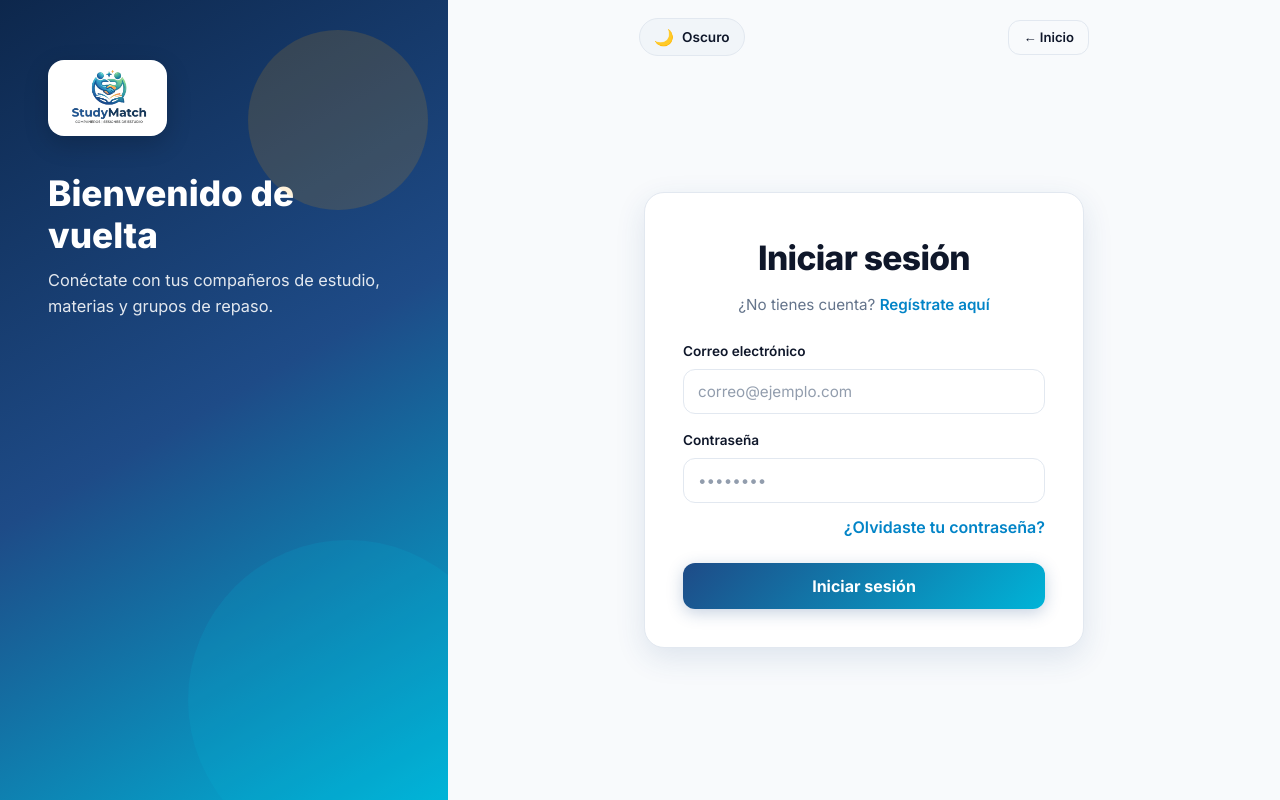
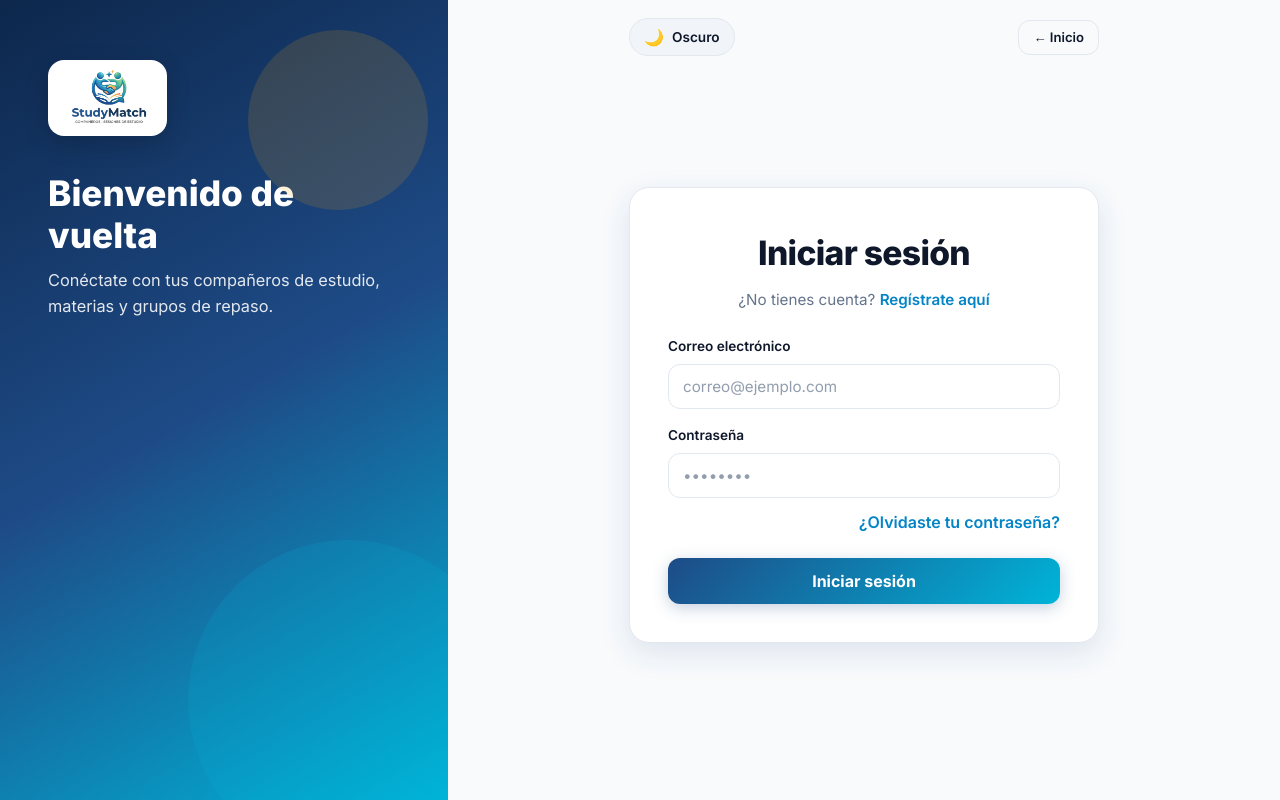
Before and after one commit to FernandojCg737/2do_Proyeccto_IHC, a React app in the folder frontend/: page /login in a window 1280 px wide. Built offline with nearby package versions, Linux system fonts and the light colour scheme; the HTML template or start-up script is replaced by a standard one.

Commit message:
fix(auth): ensure register and forgot-password forms are fully centered across all viewports

```diff
--- a/frontend/src/styles/Auth.css
+++ b/frontend/src/styles/Auth.css
@@ -88,15 +88,15 @@
   display: flex;
   flex-direction: column;
   align-items: center;
-  justify-content: center;
+  justify-content: safe center;
   min-height: 100vh;
-  padding: 70px 20px 30px;
+  padding: 70px 20px 40px;
   position: relative;
   width: 100%;
   box-sizing: border-box;
 }
 
-/* Barra superior fija con Tema e Inicio */
+/* Barra superior fija con Tema e Inicio alineada al ancho del card */
 .auth-top-bar {
   position: absolute;
   top: 18px;
@@ -106,7 +106,7 @@
   align-items: center;
   justify-content: space-between;
   z-index: 10;
-  max-width: 450px;
+  max-width: 470px;
   margin: 0 auto;
 }
 
@@ -118,10 +118,10 @@
   width: 100%;
 }
 
-/* ── CARD (Centrado exacto horizontal y vertical) ── */
+/* ── CARD (Centrado exacto horizontal y vertical en Login y Registro) ── */
 .auth-card {
   width: 100%;
-  max-width: 440px;
+  max-width: 470px;
   background: var(--surface);
   border: 1.5px solid var(--border);
   border-radius: var(--radius-lg);
@@ -129,7 +129,7 @@
   box-shadow: var(--shadow-lg);
   transition: all 0.3s ease;
   box-sizing: border-box;
-  margin: auto 0;
+  margin: auto;
   display: flex;
   flex-direction: column;
 }
```
